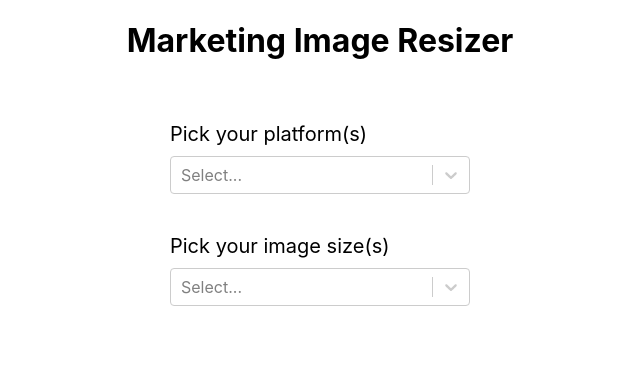
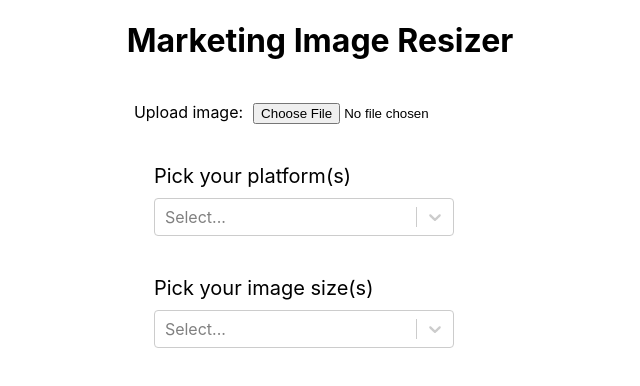
Before and after one commit to Divine-Marketing/marketing-Image-resizer, a React (Create React App) app: page / in a window 1280 px wide. Shown: the top 386 px of the page, without its empty margins (320-960 px from the left). Built offline with nearby package versions, Linux system fonts and the light colour scheme.

Commit message:
Added data handling and resize ability

```diff
--- a/package.json
+++ b/package.json
@@ -43,6 +43,7 @@
   "devDependencies": {
     "@types/react": "^16.9.43",
     "@types/react-dom": "^16.9.8",
-    "@types/react-select": "^3.0.14"
+    "@types/react-select": "^3.0.14",
+    "react-image-resizer": "^1.3.0"
   }
 }
--- a/src/App.tsx
+++ b/src/App.tsx
@@ -1,10 +1,11 @@
-import React, { useState, useEffect } from "react";
+import React, { useState } from "react";
 import "./App.css";
 
 import Header from "./components/header";
 import CompanySelect from "./components/common/CompanySelect";
 import SizeSelect from "./components/common/SizeSelct";
 import ImageThings from "./components/Image";
+import Upload from "./components/Upload";
 // import Button from "./components/common/Button";
 import styled from "styled-components";
 
@@ -20,6 +21,7 @@ const Center = styled.div`
 function App() {
   const [companyData, setCompanyData] = useState([]);
   const [imageSizeData, setImageSizeData] = useState([]);
+  const [fileData, setFileData] = useState([]);
 
   const companyDataCallback = (data: any) => {
     setCompanyData(data);
@@ -27,16 +29,20 @@ function App() {
   const imageDataCallback = (data: any) => {
     setImageSizeData(data);
   };
-
+  const fileCallback = (data: any) => {
+    setFileData(data);
+  };
   return (
     <div>
       <Header />
 
       <Center>
         <Layout>
+          <Upload fileCallback={fileCallback} />
           <CompanySelect companyCallback={companyDataCallback} />
           <SizeSelect imageCallback={imageDataCallback} />
           <ImageThings
+            file={fileData}
             companyData={companyData}
             imageSizeData={imageSizeData}
           />
--- a/src/components/Image.tsx
+++ b/src/components/Image.tsx
@@ -1,19 +1,61 @@
-import React from "react";
+import React, { useState } from "react";
 import styled from "styled-components";
+import Resizer from "react-image-file-resizer";
 
-const HeaderText = styled.h1`
-  text-align: center;
+const facebookSizes: { [key: string]: any } = {
+  facebook: {
+    EventImage: { width: 1920, height: 1080 },
+    ProfilePhoto: { width: 1920, height: 1080 },
+    CoverPhoto: { width: 1920, height: 1080 },
+  },
+};
+
+const Overview = styled.div`
+  padding-bottom: 20px;
 `;
 interface IImageProps {
   companyData: any;
   imageSizeData: any;
+  file: any;
 }
-export default ({ companyData, imageSizeData }: IImageProps) => {
-  console.log(companyData);
-  console.log(imageSizeData);
-  return (
-    <HeaderText>
-      <div></div>
-    </HeaderText>
-  );
+
+export default ({ companyData, file, imageSizeData }: IImageProps) => {
+  const [im, setIm] = useState([]);
+  function createImage(event: string, company: string) {
+    let selectedWidth = facebookSizes[company][event].width;
+    let selectedHeight = facebookSizes[company][event].height;
+
+    return [selectedWidth, selectedHeight];
+  }
+
+  function sizeImage(
+    imageType: string,
+    imageFile: any,
+    height: any,
+    width: any
+  ) {
+    Resizer.imageFileResizer(
+      imageFile,
+      height,
+      width,
+      "JPEG",
+      100,
+      0,
+      (uri: any) => {
+        setIm(uri);
+      },
+      "base64"
+    );
+  }
+
+  for (const { value: company } of companyData) {
+    for (const { value: imageType } of imageSizeData) {
+      console.log(createImage(imageType, company));
+      const [width, height] = createImage(imageType, company);
+      sizeImage(imageType, file, height, width);
+      console.log(im);
+    }
+  }
+
+  return <Overview></Overview>;
 };
--- /dev/null
+++ b/src/components/Upload.tsx
@@ -0,0 +1,32 @@
+import React, { useState } from "react";
+import styled from "styled-components";
+
+interface IFileProps {
+  fileCallback: Function;
+}
+
+const Overview = styled.div`
+  text-align: center;
+  padding-bottom: 20px;
+`;
+const UploadInput = styled.input`
+  display: inline-block;
+  padding-left: 10px;
+`;
+const UploadButton = styled.div`
+  display: inline-block;
+`;
+export default ({ fileCallback }: IFileProps) => {
+  const [file, setFile] = useState(null);
+  const handleChange = (e: any) => {
+    setFile(e.target.files[0]);
+  };
+
+  fileCallback(file);
+  return (
+    <Overview>
+      <UploadButton>Upload image: </UploadButton>
+      <UploadInput onChange={handleChange} type="file" accept="image/*" />
+    </Overview>
+  );
+};
--- a/src/components/common/CompanySelect.tsx
+++ b/src/components/common/CompanySelect.tsx
@@ -24,7 +24,7 @@ const Text = styled.div`
   padding-bottom: 10px;
 `;
 const options = [
-  { value: "Facebook", label: "Facebook" },
+  { value: "facebook", label: "Facebook" },
   { value: "Twitter", label: "Twitter" },
   { value: "Reddit", label: "Reddit" },
   { value: "Instagram", label: "Instagram" },
@@ -57,3 +57,10 @@ export default ({ companyCallback }: ICompanyProps) => {
     </Overview>
   );
 };
+
+// for (const {
+//   type: type,
+//   size: { width: width, height: height },
+// } of facebookSizes) {
+
+// }
--- a/src/components/common/SizeSelct.tsx
+++ b/src/components/common/SizeSelct.tsx
@@ -23,10 +23,9 @@ const Text = styled.div`
   padding-bottom: 10px;
 `;
 const sizeOptions = [
-  { value: "Profile", label: "Profile" },
-  { value: "Post", label: "Post" },
-  { value: "Blog", label: "Blog" },
-  { value: "Example", label: "Example" },
+  { value: "EventImage", label: "Event Image" },
+  { value: "ProfilePhoto", label: "Profile Photo" },
+  { value: "CoverPhoto", label: "CoverPhoto" },
 ];
 
 export default ({ imageCallback }: ISizeProps) => {
--- /dev/null
+++ b/src/components/image.d.ts
@@ -0,0 +1 @@
+declare module "*";
```
Also changed, not shown: 2 other files (tests, documents, lock files or other folders).
